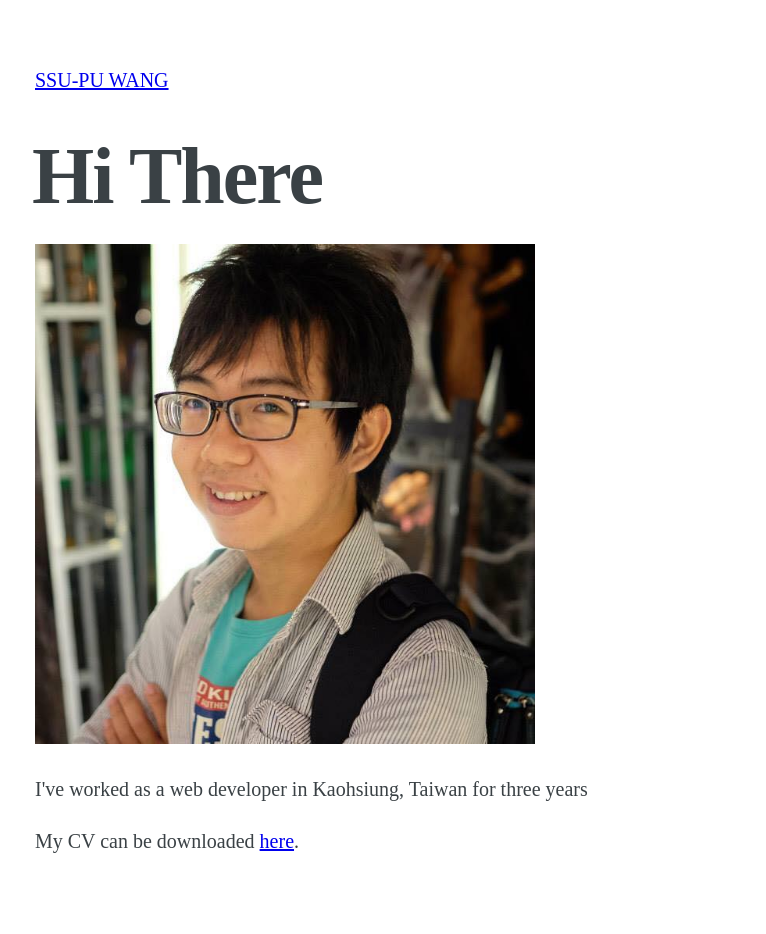
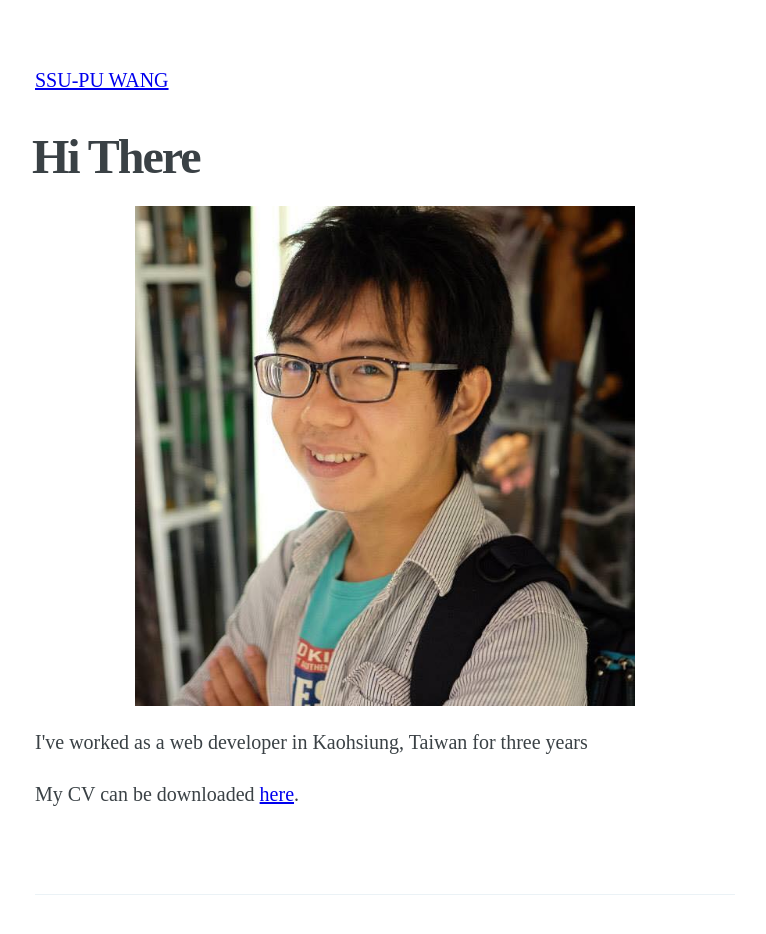
Before and after one commit to buubuuwang/buubuuwang.github.io, a plain HTML site: page index.html in a window 1280 px wide. Shown: the top 934 px of the page, without its empty margins (255-1021 px from the left). Drawn offline with Linux system fonts and the light colour scheme.

Commit message:
add img css

```diff
--- a/index.html
+++ b/index.html
@@ -30,7 +30,7 @@ p {
 }
 
 h3 {
-    font-size: 5rem;
+    font-size: 3rem;
     line-height: 1.2em;
     letter-spacing: -2px;
     text-indent: -3px;
@@ -56,6 +56,14 @@ h3 {
     border-bottom: none;
     padding-bottom: 0;
 }
+.post-content img {
+        display: block;
+            max-width: 100%;
+                margin: 0 auto;
+}
+img {
+        border: 0;
+}
 </style>
 <body>
 <main class="content" role="main">
@@ -66,11 +74,11 @@ h3 {
     <span class="post-meta"></span>
     <h3 class="post-title">Hi There</h3>
     <section class="post-content">
-        <p><img src="./profile.jpg" width="500"></p>
+        <p><img src="profile.jpg" width="500"></p>
 
         <p>I've worked as a web developer in Kaohsiung, Taiwan for three years</p>
 
-        <p>My CV can be downloaded <a href="./CV.pdf">here</a>.</p>
+        <p>My CV can be downloaded <a href="CV.pdf">here</a>.</p>
 
     </section>
 </article>
```
